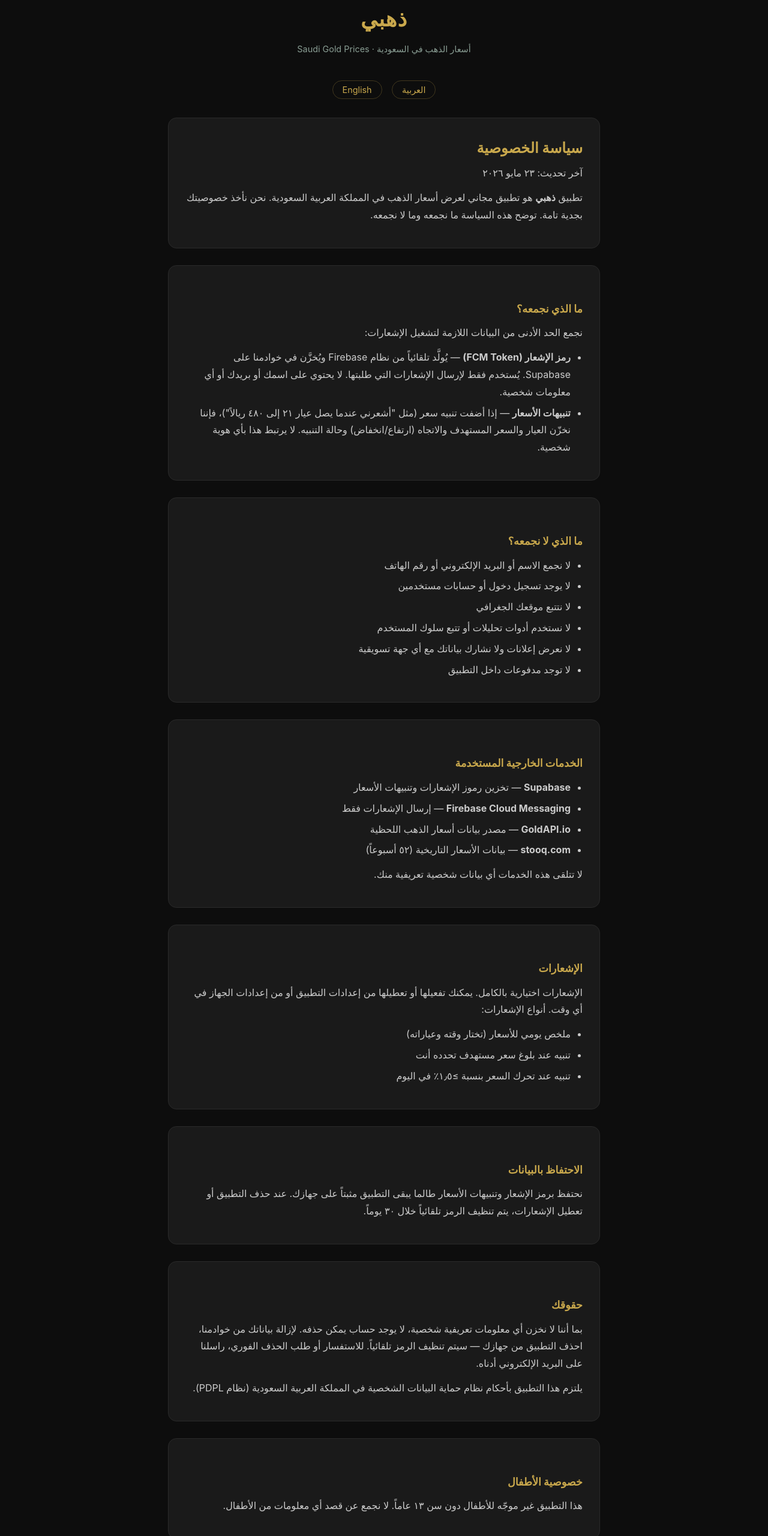
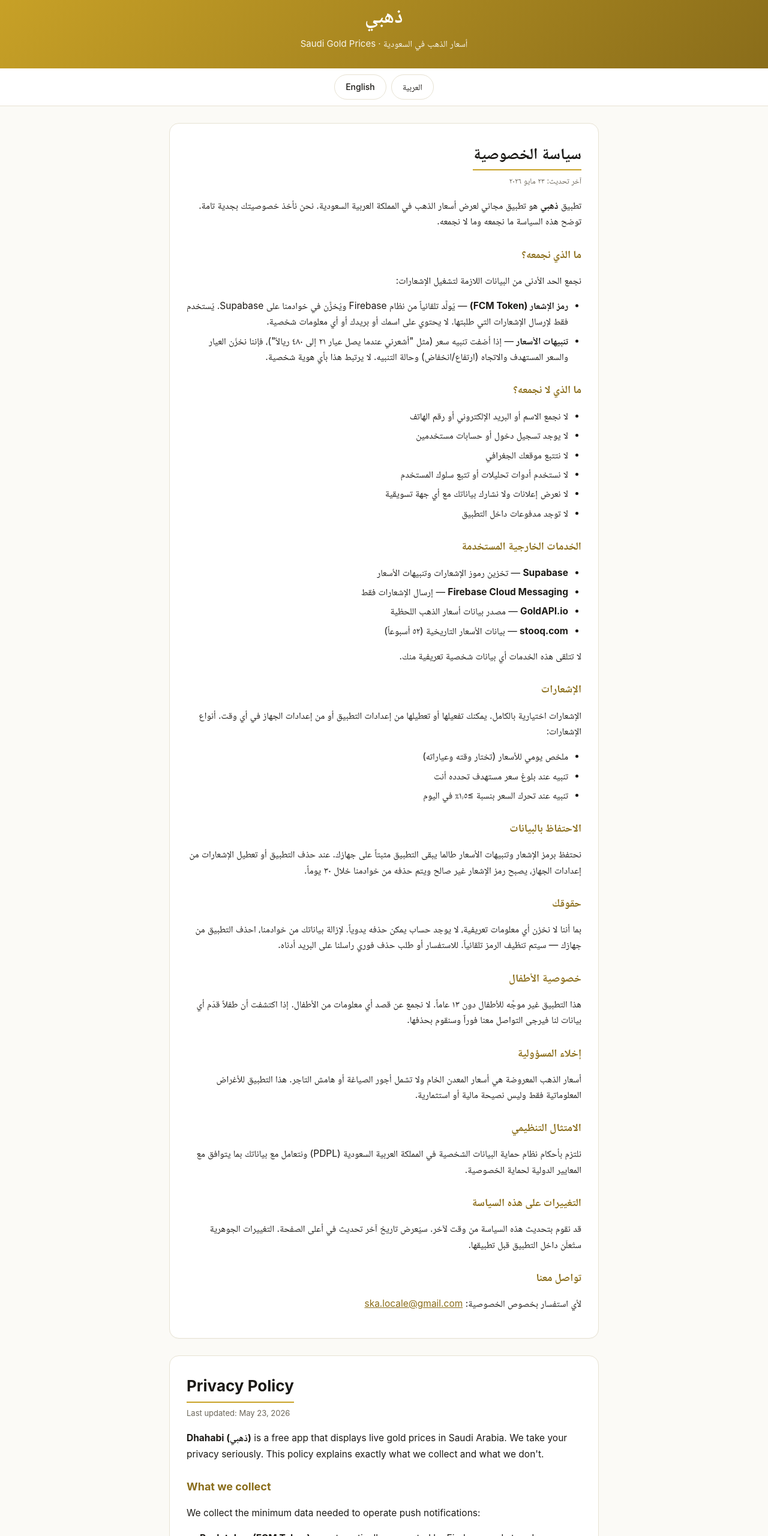
Before and after one commit to duckygogo/dhahabi-privacy, a plain HTML site: page index.html in a window 1280 px wide. Shown: the part 40-2600 px from the top of the page at 60% size. Drawn offline with Linux system fonts and the light colour scheme.

Commit message:
Update privacy policy: add retention, rights, children's privacy, PDPL, correct email and date

```diff
--- a/index.html
+++ b/index.html
@@ -5,127 +5,84 @@
 <meta name="viewport" content="width=device-width, initial-scale=1.0" />
 <title>سياسة الخصوصية — ذهبي | Privacy Policy — Dhahabi</title>
 <style>
-    * { box-sizing: border-box; margin: 0; padding: 0; }
-
-    body {
-      font-family: -apple-system, 'Helvetica Neue', Arial, sans-serif;
-      background: #0d0d0d;
-      color: #e8e0cc;
-      line-height: 1.8;
-      padding: 40px 20px;
+  :root {
+    --gold: #c9a227;
+    --gold-dark: #8a6d1a;
+    --bg: #fbfaf6;
+    --ink: #1c1a16;
+    --muted: #6b665a;
+    --line: #e7e2d3;
+    --card: #ffffff;
   }
-
-    .container {
-      max-width: 720px;
-      margin: 0 auto;
+  * { box-sizing: border-box; }
+  html, body { margin: 0; padding: 0; background: var(--bg); color: var(--ink); font-family: -apple-system, "SF Pro Text", "Segoe UI", "Noto Naskh Arabic", "Tajawal", system-ui, sans-serif; line-height: 1.7; }
+  header.brand {
+    background: linear-gradient(135deg, var(--gold) 0%, var(--gold-dark) 100%);
+    color: #fff;
+    padding: 40px 20px 28px;
+    text-align: center;
   }
-
-    .logo {
-      font-size: 2.2rem;
-      font-weight: 700;
-      color: #C9A84C;
-      text-align: center;
-      margin-bottom: 6px;
-      letter-spacing: 1px;
+  header.brand h1 { margin: 0 0 6px; font-size: 32px; letter-spacing: 0.5px; }
+  header.brand p { margin: 0; opacity: 0.92; font-size: 15px; }
+  nav.langtabs {
+    display: flex; justify-content: center; gap: 8px;
+    background: #fff; border-bottom: 1px solid var(--line);
+    padding: 10px;
+    position: sticky; top: 0; z-index: 10;
   }
-
-    .tagline {
-      text-align: center;
-      color: #8a9e94;
-      font-size: 0.9rem;
-      margin-bottom: 40px;
+  nav.langtabs a {
+    text-decoration: none; color: var(--ink);
+    padding: 8px 18px; border-radius: 999px;
+    border: 1px solid var(--line);
+    font-size: 14px; font-weight: 500;
   }
-
-    h1 { font-size: 1.5rem; color: #C9A84C; margin-bottom: 6px; }
-    h2 { font-size: 1.1rem; color: #C9A84C; margin: 28px 0 10px; }
-
-    p { margin-bottom: 12px; color: #ccc; }
-
-    ul {
-      margin: 0 0 12px 0;
-      padding-right: 20px;
-      color: #ccc;
-    }
-
-    li { margin-bottom: 6px; }
-
-    .section {
-      background: #1a1a1a;
-      border: 1px solid #2a2a2a;
-      border-radius: 14px;
-      padding: 28px;
-      margin-bottom: 28px;
-    }
-
-    .updated {
-      text-align: center;
-      color: #555;
-      font-size: 0.8rem;
-      margin-top: 40px;
-    }
-
-    .lang-toggle {
-      text-align: center;
-      margin-bottom: 32px;
-    }
-
-    .lang-toggle a {
-      color: #C9A84C;
-      text-decoration: none;
-      font-size: 0.9rem;
-      border: 1px solid #C9A84C44;
-      padding: 6px 16px;
-      border-radius: 20px;
-      margin: 0 6px;
-    }
-
-    .lang-toggle a:hover { background: #C9A84C22; }
-
-    #english { display: none; }
+  nav.langtabs a:hover { background: var(--bg); }
+  main { max-width: 760px; margin: 0 auto; padding: 28px 22px 60px; }
+  section.lang { background: var(--card); border: 1px solid var(--line); border-radius: 16px; padding: 28px; margin-bottom: 28px; box-shadow: 0 1px 0 rgba(0,0,0,0.02); }
+  section.lang.en { direction: ltr; text-align: left; }
+  section.lang.ar { direction: rtl; text-align: right; }
+  section.lang h2 { font-size: 26px; margin: 0 0 6px; color: var(--ink); border-bottom: 2px solid var(--gold); display: inline-block; padding-bottom: 4px; }
+  section.lang h3 { font-size: 18px; margin: 26px 0 8px; color: var(--gold-dark); }
+  section.lang .updated { color: var(--muted); font-size: 13px; margin-bottom: 18px; }
+  section.lang p, section.lang li { font-size: 15.5px; }
+  section.lang ul { padding-inline-start: 22px; }
+  section.lang li { margin-bottom: 6px; }
+  section.lang a { color: var(--gold-dark); }
+  footer { text-align: center; color: var(--muted); font-size: 13px; padding: 24px 12px 40px; }
 </style>
 </head>
 <body>
-<div class="container">
 
-  <div class="logo">ذهبي</div>
-  <div class="tagline">أسعار الذهب في السعودية · Saudi Gold Prices</div>
+<header class="brand">
+  <h1>ذهبي</h1>
+  <p>أسعار الذهب في السعودية · Saudi Gold Prices</p>
+</header>
 
-  <div class="lang-toggle">
-    <a href="#" onclick="showAr()">العربية</a>
-    <a href="#" onclick="showEn()">English</a>
-  </div>
+<nav class="langtabs">
+  <a href="#ar">العربية</a>
+  <a href="#en">English</a>
+</nav>
 
-  <!-- ═══════════════ ARABIC ═══════════════ -->
-  <div id="arabic">
+<main>
 
-    <div class="section">
-      <h1>سياسة الخصوصية</h1>
-      <p>آخر تحديث: ٢٣ مايو ٢٠٢٦</p>
+<!-- ========== ARABIC ========== -->
+<section id="ar" class="lang ar">
+  <h2>سياسة الخصوصية</h2>
+  <div class="updated">آخر تحديث: ٢٣ مايو ٢٠٢٦</div>
+
   <p>
     تطبيق <strong>ذهبي</strong> هو تطبيق مجاني لعرض أسعار الذهب في المملكة العربية السعودية.
     نحن نأخذ خصوصيتك بجدية تامة. توضح هذه السياسة ما نجمعه وما لا نجمعه.
   </p>
-    </div>
 
-    <div class="section">
-      <h2>ما الذي نجمعه؟</h2>
+  <h3>ما الذي نجمعه؟</h3>
   <p>نجمع الحد الأدنى من البيانات اللازمة لتشغيل الإشعارات:</p>
   <ul>
-        <li>
-          <strong>رمز الإشعار (FCM Token)</strong> — يُولَّد تلقائياً من نظام Firebase
-          ويُخزَّن في خوادمنا على Supabase. يُستخدم فقط لإرسال الإشعارات التي طلبتها.
-          لا يحتوي على اسمك أو بريدك أو أي معلومات شخصية.
-        </li>
-        <li>
-          <strong>تنبيهات الأسعار</strong> — إذا أضفت تنبيه سعر (مثل "أشعرني عندما يصل عيار ٢١ إلى ٤٨٠ ريالاً")،
-          فإننا نخزّن العيار والسعر المستهدف والاتجاه (ارتفاع/انخفاض) وحالة التنبيه.
-          لا يرتبط هذا بأي هوية شخصية.
-        </li>
+    <li><strong>رمز الإشعار (FCM Token)</strong> — يُولَّد تلقائياً من نظام Firebase ويُخزَّن في خوادمنا على Supabase. يُستخدم فقط لإرسال الإشعارات التي طلبتها. لا يحتوي على اسمك أو بريدك أو أي معلومات شخصية.</li>
+    <li><strong>تنبيهات الأسعار</strong> — إذا أضفت تنبيه سعر (مثل "أشعرني عندما يصل عيار ٢١ إلى ٤٨٠ ريالاً")، فإننا نخزّن العيار والسعر المستهدف والاتجاه (ارتفاع/انخفاض) وحالة التنبيه. لا يرتبط هذا بأي هوية شخصية.</li>
   </ul>
-    </div>
 
-    <div class="section">
-      <h2>ما الذي لا نجمعه؟</h2>
+  <h3>ما الذي لا نجمعه؟</h3>
   <ul>
     <li>لا نجمع الاسم أو البريد الإلكتروني أو رقم الهاتف</li>
     <li>لا يوجد تسجيل دخول أو حسابات مستخدمين</li>
@@ -134,10 +91,8 @@
     <li>لا نعرض إعلانات ولا نشارك بياناتك مع أي جهة تسويقية</li>
     <li>لا توجد مدفوعات داخل التطبيق</li>
   </ul>
-    </div>
 
-    <div class="section">
-      <h2>الخدمات الخارجية المستخدمة</h2>
+  <h3>الخدمات الخارجية المستخدمة</h3>
   <ul>
     <li><strong>Supabase</strong> — تخزين رموز الإشعارات وتنبيهات الأسعار</li>
     <li><strong>Firebase Cloud Messaging</strong> — إرسال الإشعارات فقط</li>
@@ -145,107 +100,75 @@
     <li><strong>stooq.com</strong> — بيانات الأسعار التاريخية (٥٢ أسبوعاً)</li>
   </ul>
   <p>لا تتلقى هذه الخدمات أي بيانات شخصية تعريفية منك.</p>
-    </div>
 
-    <div class="section">
-      <h2>الإشعارات</h2>
-      <p>
-        الإشعارات اختيارية بالكامل. يمكنك تفعيلها أو تعطيلها من إعدادات التطبيق أو
-        من إعدادات الجهاز في أي وقت. أنواع الإشعارات:
-      </p>
+  <h3>الإشعارات</h3>
+  <p>الإشعارات اختيارية بالكامل. يمكنك تفعيلها أو تعطيلها من إعدادات التطبيق أو من إعدادات الجهاز في أي وقت. أنواع الإشعارات:</p>
   <ul>
     <li>ملخص يومي للأسعار (تختار وقته وعياراته)</li>
     <li>تنبيه عند بلوغ سعر مستهدف تحدده أنت</li>
     <li>تنبيه عند تحرك السعر بنسبة ≥١٫٥٪ في اليوم</li>
   </ul>
-    </div>
 
-    <div class="section">
-      <h2>الاحتفاظ بالبيانات</h2>
+  <h3>الاحتفاظ بالبيانات</h3>
   <p>
     نحتفظ برمز الإشعار وتنبيهات الأسعار طالما يبقى التطبيق مثبتاً على جهازك.
-        عند حذف التطبيق أو تعطيل الإشعارات، يتم تنظيف الرمز تلقائياً خلال ٣٠ يوماً.
+    عند حذف التطبيق أو تعطيل الإشعارات من إعدادات الجهاز، يصبح رمز الإشعار غير صالح
+    ويتم حذفه من خوادمنا خلال ٣٠ يوماً.
   </p>
-    </div>
 
-    <div class="section">
-      <h2>حقوقك</h2>
+  <h3>حقوقك</h3>
   <p>
-        بما أننا لا نخزن أي معلومات تعريفية شخصية، لا يوجد حساب يمكن حذفه.
+    بما أننا لا نخزن أي معلومات تعريفية، لا يوجد حساب يمكن حذفه يدوياً.
     لإزالة بياناتك من خوادمنا، احذف التطبيق من جهازك — سيتم تنظيف الرمز تلقائياً.
-        للاستفسار أو طلب الحذف الفوري، راسلنا على البريد الإلكتروني أدناه.
+    للاستفسار أو طلب حذف فوري راسلنا على البريد أدناه.
   </p>
+
+  <h3>خصوصية الأطفال</h3>
   <p>
-        يلتزم هذا التطبيق بأحكام نظام حماية البيانات الشخصية في المملكة العربية السعودية (نظام PDPL).
+    هذا التطبيق غير موجَّه للأطفال دون ١٣ عاماً. لا نجمع عن قصد أي معلومات من الأطفال.
+    إذا اكتشفت أن طفلاً قدّم أي بيانات لنا فيرجى التواصل معنا فوراً وسنقوم بحذفها.
   </p>
-    </div>
 
-    <div class="section">
-      <h2>خصوصية الأطفال</h2>
-      <p>
-        هذا التطبيق غير موجّه للأطفال دون سن ١٣ عاماً.
-        لا نجمع عن قصد أي معلومات من الأطفال.
-      </p>
-    </div>
-
-    <div class="section">
-      <h2>إخلاء المسؤولية</h2>
+  <h3>إخلاء المسؤولية</h3>
   <p>
     أسعار الذهب المعروضة هي أسعار المعدن الخام ولا تشمل أجور الصياغة أو هامش التاجر.
     هذا التطبيق للأغراض المعلوماتية فقط وليس نصيحة مالية أو استثمارية.
   </p>
-    </div>
 
-    <div class="section">
-      <h2>التغييرات على هذه السياسة</h2>
+  <h3>الامتثال التنظيمي</h3>
   <p>
-        قد نقوم بتحديث هذه السياسة من وقت لآخر.
-        سيُعرض تاريخ آخر تحديث في أعلى الصفحة دائماً.
+    نلتزم بأحكام نظام حماية البيانات الشخصية في المملكة العربية السعودية (PDPL)
+    ونتعامل مع بياناتك بما يتوافق مع المعايير الدولية لحماية الخصوصية.
   </p>
-    </div>
 
-    <div class="section">
-      <h2>تواصل معنا</h2>
+  <h3>التغييرات على هذه السياسة</h3>
   <p>
-        لأي استفسار بخصوص الخصوصية:
-        <a href="mailto:ska.locale@gmail.com" style="color:#C9A84C;">ska.locale@gmail.com</a>
+    قد نقوم بتحديث هذه السياسة من وقت لآخر. سيُعرض تاريخ آخر تحديث في أعلى الصفحة.
+    التغييرات الجوهرية ستُعلَن داخل التطبيق قبل تطبيقها.
   </p>
-    </div>
 
-  </div>
-  <!-- end arabic -->
+  <h3>تواصل معنا</h3>
+  <p>لأي استفسار بخصوص الخصوصية: <a href="mailto:ska.locale@gmail.com">ska.locale@gmail.com</a></p>
+</section>
 
-  <!-- ═══════════════ ENGLISH ═══════════════ -->
-  <div id="english">
+<!-- ========== ENGLISH ========== -->
+<section id="en" class="lang en">
+  <h2>Privacy Policy</h2>
+  <div class="updated">Last updated: May 23, 2026</div>
 
-    <div class="section">
-      <h1>Privacy Policy</h1>
-      <p>Last updated: May 23, 2026</p>
   <p>
     <strong>Dhahabi (ذهبي)</strong> is a free app that displays live gold prices in Saudi Arabia.
     We take your privacy seriously. This policy explains exactly what we collect and what we don't.
   </p>
-    </div>
 
-    <div class="section">
-      <h2>What we collect</h2>
+  <h3>What we collect</h3>
   <p>We collect the minimum data needed to operate push notifications:</p>
   <ul>
-        <li>
-          <strong>Push token (FCM Token)</strong> — automatically generated by Firebase and stored
-          on our Supabase server. Used only to deliver notifications you requested.
-          It contains no name, email, or personal identifiers.
-        </li>
-        <li>
-          <strong>Price alerts</strong> — if you create a price alert (e.g. "notify me when 21K reaches 480 SAR"),
-          we store the karat, target price, direction (above/below), and active status.
-          This is not linked to any personal identity.
-        </li>
+    <li><strong>Push token (FCM Token)</strong> — automatically generated by Firebase and stored on our Supabase server. Used only to deliver notifications you requested. It contains no name, email, or personal identifiers.</li>
+    <li><strong>Price alerts</strong> — if you create a price alert (e.g. "notify me when 21K reaches 480 SAR"), we store the karat, target price, direction (above/below), and active status. This is not linked to any personal identity.</li>
   </ul>
-    </div>
 
-    <div class="section">
-      <h2>What we do NOT collect</h2>
+  <h3>What we do NOT collect</h3>
   <ul>
     <li>No name, email address, or phone number</li>
     <li>No user accounts or login</li>
@@ -254,10 +177,8 @@
     <li>No advertising or data sharing with marketing parties</li>
     <li>No in-app purchases or payment data</li>
   </ul>
-    </div>
 
-    <div class="section">
-      <h2>Third-party services</h2>
+  <h3>Third-party services</h3>
   <ul>
     <li><strong>Supabase</strong> — stores push tokens and price alert preferences</li>
     <li><strong>Firebase Cloud Messaging</strong> — delivers push notifications only</li>
@@ -265,95 +186,62 @@
     <li><strong>stooq.com</strong> — historical price data (52-week range)</li>
   </ul>
   <p>None of these services receive personally identifiable information from you.</p>
-    </div>
 
-    <div class="section">
-      <h2>Notifications</h2>
-      <p>
-        All notifications are fully optional. You can enable or disable them at any time
-        from the app's Settings tab or from your device Settings. Notification types:
-      </p>
+  <h3>Notifications</h3>
+  <p>All notifications are fully optional. You can enable or disable them at any time from the app's Settings tab or from your device Settings. Notification types:</p>
   <ul>
     <li>Daily price summary (you choose the time and karat)</li>
     <li>Personal price alert when gold crosses a target you set</li>
     <li>Movement alert when gold moves ≥1.5% in a single day</li>
   </ul>
-    </div>
 
-    <div class="section">
-      <h2>Data Retention</h2>
+  <h3>Data Retention</h3>
   <p>
-        We retain your push token and price alerts for as long as the app remains installed
-        on your device. When you uninstall the app or disable notifications, your token is
-        cleaned up automatically within 30 days.
+    We retain your push token and price alerts for as long as the app remains installed on your device.
+    When you uninstall the app or disable notifications in your device settings, the push token becomes
+    invalid and is removed from our servers within 30 days.
   </p>
-    </div>
 
-    <div class="section">
-      <h2>Your Rights</h2>
+  <h3>Your Rights</h3>
   <p>
-        Because we don't store any personally identifying information, there is no account to delete.
-        To remove your data from our servers, uninstall the app — your token will be cleaned up automatically.
+    Because we don't store any personally identifying information, there is no account for you to delete manually.
+    To remove your data from our servers, uninstall the app from your device — your token will be cleaned up automatically.
     For inquiries or to request immediate deletion, contact us at the email below.
   </p>
+
+  <h3>Children's Privacy</h3>
   <p>
-        This app complies with Saudi Arabia's Personal Data Protection Law (PDPL).
+    This app is not directed at children under 13. We do not knowingly collect information from children.
+    If you believe a child has provided us with any data, please contact us and we will delete it immediately.
   </p>
-    </div>
 
-    <div class="section">
-      <h2>Children's Privacy</h2>
-      <p>
-        This app is not directed at children under 13.
-        We do not knowingly collect information from children.
-      </p>
-    </div>
-
-    <div class="section">
-      <h2>Disclaimer</h2>
+  <h3>Disclaimer</h3>
   <p>
     Gold prices shown are raw spot prices and do not include dealer spreads or workmanship fees.
     This app is for informational purposes only and does not constitute financial or investment advice.
   </p>
-    </div>
 
-    <div class="section">
-      <h2>Changes to This Policy</h2>
+  <h3>Regulatory Compliance</h3>
   <p>
-        We may update this policy from time to time.
-        The "Last updated" date at the top always reflects the most recent revision.
+    We adhere to Saudi Arabia's Personal Data Protection Law (PDPL) and handle your data
+    in accordance with international privacy standards.
   </p>
-    </div>
 
-    <div class="section">
-      <h2>Contact</h2>
+  <h3>Changes to This Policy</h3>
   <p>
-        For any privacy-related questions:
-        <a href="mailto:ska.locale@gmail.com" style="color:#C9A84C;">ska.locale@gmail.com</a>
+    We may update this policy from time to time. The "Last updated" date at the top reflects the most recent revision.
+    Material changes will be announced inside the app before they take effect.
   </p>
-    </div>
 
-  </div>
-  <!-- end english -->
+  <h3>Contact</h3>
+  <p>For any privacy-related questions: <a href="mailto:ska.locale@gmail.com">ska.locale@gmail.com</a></p>
+</section>
 
-  <p class="updated">© 2026 Dhahabi · ذهبي · com.dhahabi.goldapp</p>
+</main>
 
-</div>
-
-<script>
-  function showAr() {
-    document.getElementById('arabic').style.display = 'block';
-    document.getElementById('english').style.display = 'none';
-    document.documentElement.setAttribute('dir', 'rtl');
-    document.documentElement.setAttribute('lang', 'ar');
-  }
-  function showEn() {
-    document.getElementById('arabic').style.display = 'none';
-    document.getElementById('english').style.display = 'block';
-    document.documentElement.setAttribute('dir', 'ltr');
-    document.documentElement.setAttribute('lang', 'en');
-  }
-</script>
+<footer>
+  © 2026 Dhahabi · ذهبي · com.dhahabi.goldapp
+</footer>
 
 </body>
 </html>
```
Lines whose indentation alone changed are shown as unchanged.
